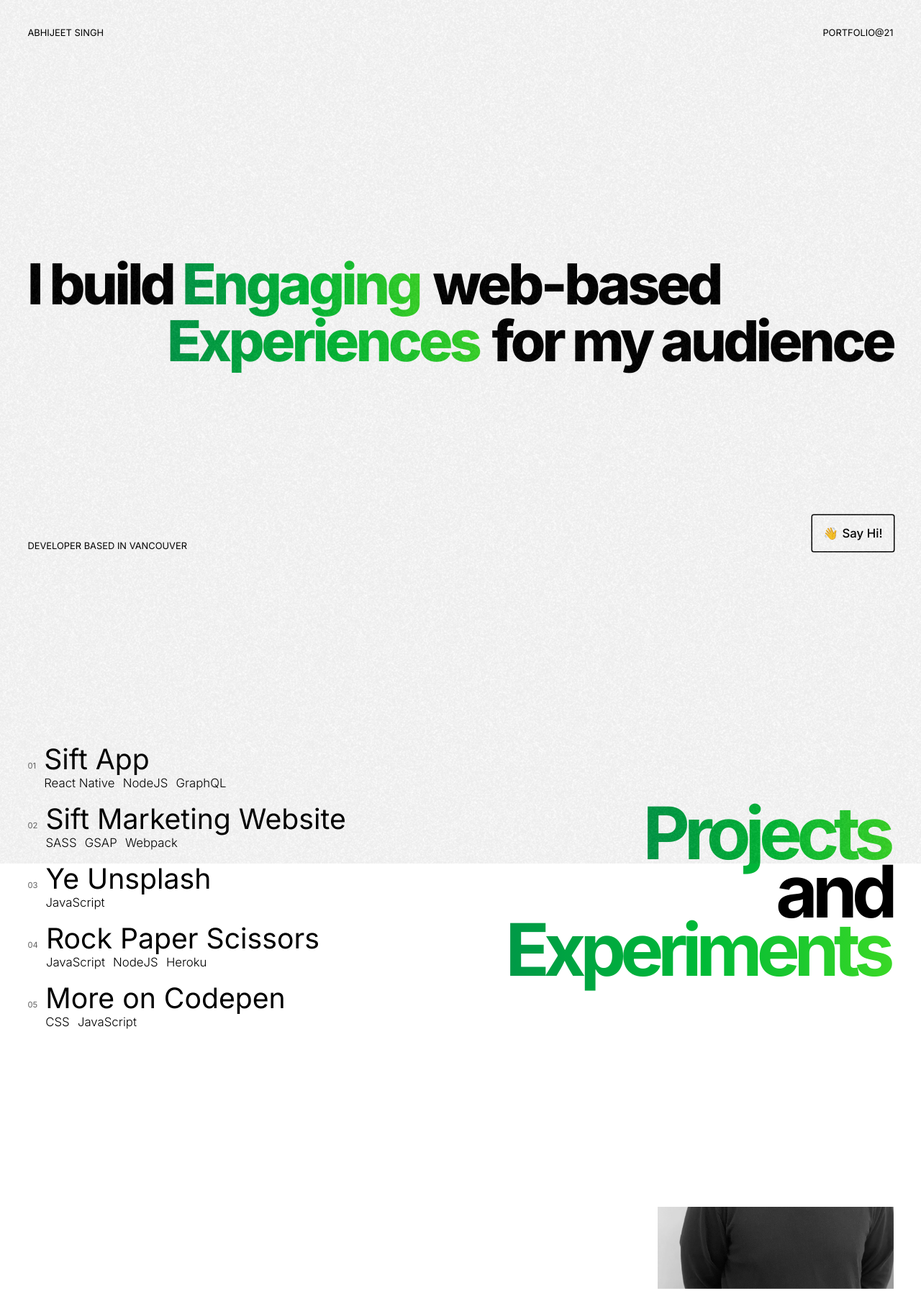
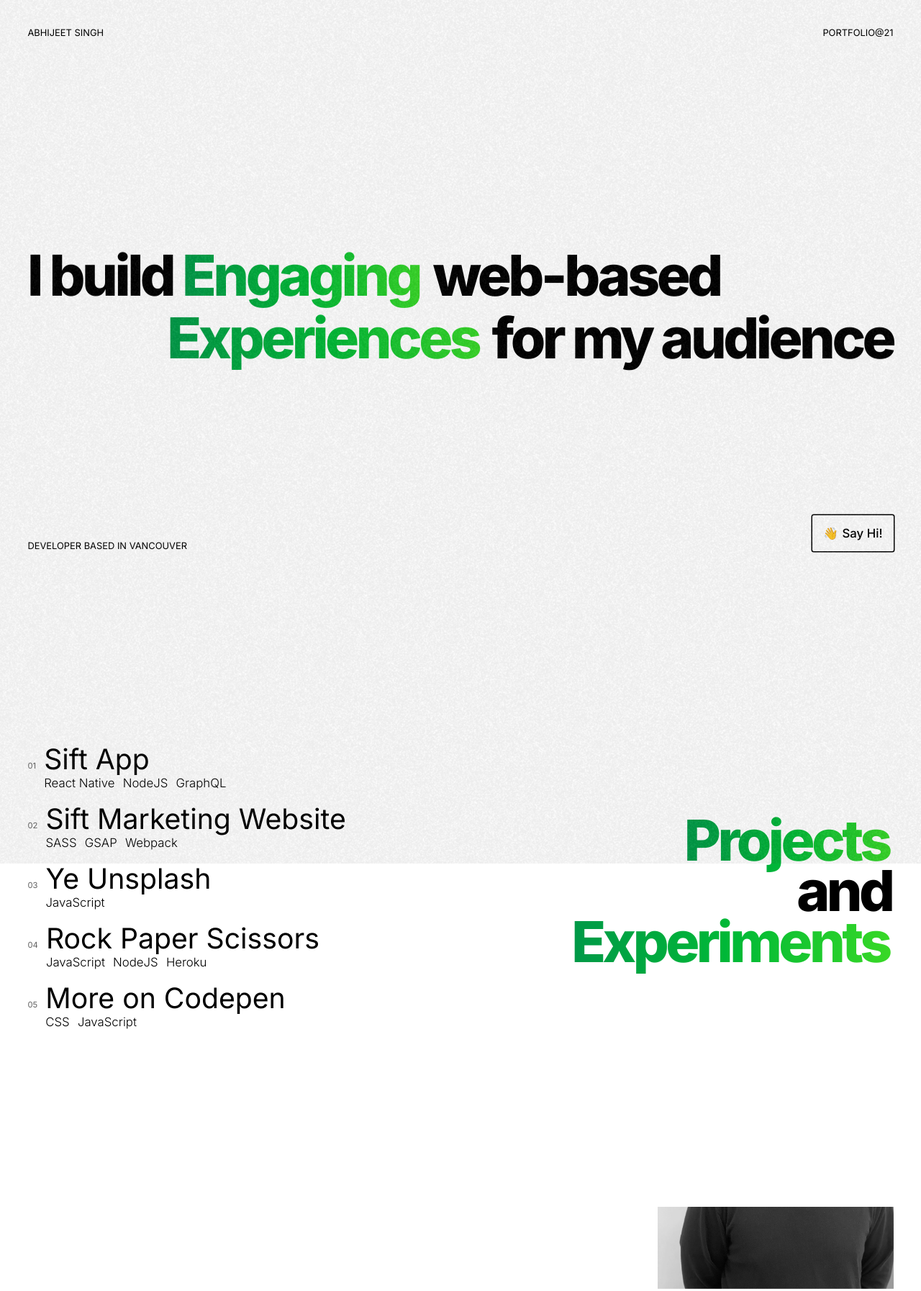
Before and after one commit to abjt14/portfolio-v2, a website built with webpack: page index.html in a window 1280 px wide. Shown: the top 1794 px of the page at 72% size. Built offline with Linux system fonts and the light colour scheme.

Commit message:
minor font size and line height changes

```diff
--- a/index.html
+++ b/index.html
@@ -79,7 +79,6 @@
 	<div class="hot-corner hc-top-left">
 		<button id="go-to-top" class="gsap-hc" onclick="window.scrollTo({top: 0, behavior: 'smooth'})">
 			ABHIJEET SINGH
-			<div class="bg"></div>
 		</button>
 	</div>
 	<div class="hot-corner-absolute hc-top-right">
--- a/src/index.js
+++ b/src/index.js
@@ -75,8 +75,10 @@ if (window.innerWidth > 640) {
 		// hide/show go to top
 		if (offset > .90) {
 			document.querySelector('#go-to-top').classList.add('hc-hide')
+			// document.querySelector('.hot-corner.hc-top-left .bg').classList.add('hc-hide')
 		} else {
 			document.querySelector('#go-to-top').classList.remove('hc-hide')
+			// document.querySelector('.hot-corner.hc-top-left .bg').classList.remove('hc-hide')
 		}
 		// hide/show go to top end
 	})
--- a/src/sass/main/_cont-1.scss
+++ b/src/sass/main/_cont-1.scss
@@ -20,7 +20,7 @@ $subTitleFontSize: 1.15rem;
 		font-size: $titleFontSize;
 		font-family: $titleFontFamily;
 		font-weight: 800;
-		line-height: 1;
+		line-height: 1.1;
 		letter-spacing: -0.4rem;
 		width: 100%;
 		display: flex;
--- a/src/sass/main/_projects.scss
+++ b/src/sass/main/_projects.scss
@@ -1,5 +1,5 @@
 $titleFontFamily: "Inter", ui-sans-serif, system-ui, -apple-system, BlinkMacSystemFont, "Segoe UI", Roboto, "Helvetica Neue", Arial, "Noto Sans", sans-serif, "Apple Color Emoji", "Segoe UI Emoji", "Segoe UI Symbol", "Noto Color Emoji";
-$titleFontSize: 9rem;
+$titleFontSize: 7rem;
 
 $listingItemFontFamily: "Inter", ui-sans-serif, system-ui, -apple-system, BlinkMacSystemFont, "Segoe UI", Roboto, "Helvetica Neue", Arial, "Noto Sans", sans-serif, "Apple Color Emoji", "Segoe UI Emoji", "Segoe UI Symbol", "Noto Color Emoji";
 
@@ -93,12 +93,11 @@ $listingItemTechFontWeight: 300;
 			.title {
 				font-size: $titleFontSize;
 				font-family: $titleFontFamily;
-				font-weight: 700;
-				line-height: 1;
-				letter-spacing: -0.7rem;
+				font-weight: 800;
+				line-height: .9;
+				letter-spacing: -0.4rem;
 				text-align: right;
 				width: 100%;
-				line-height: 7.25rem;
 				transform: translateX(-2px);
 
 				> * {
```
Also changed, not shown: dist/bundle.js.
